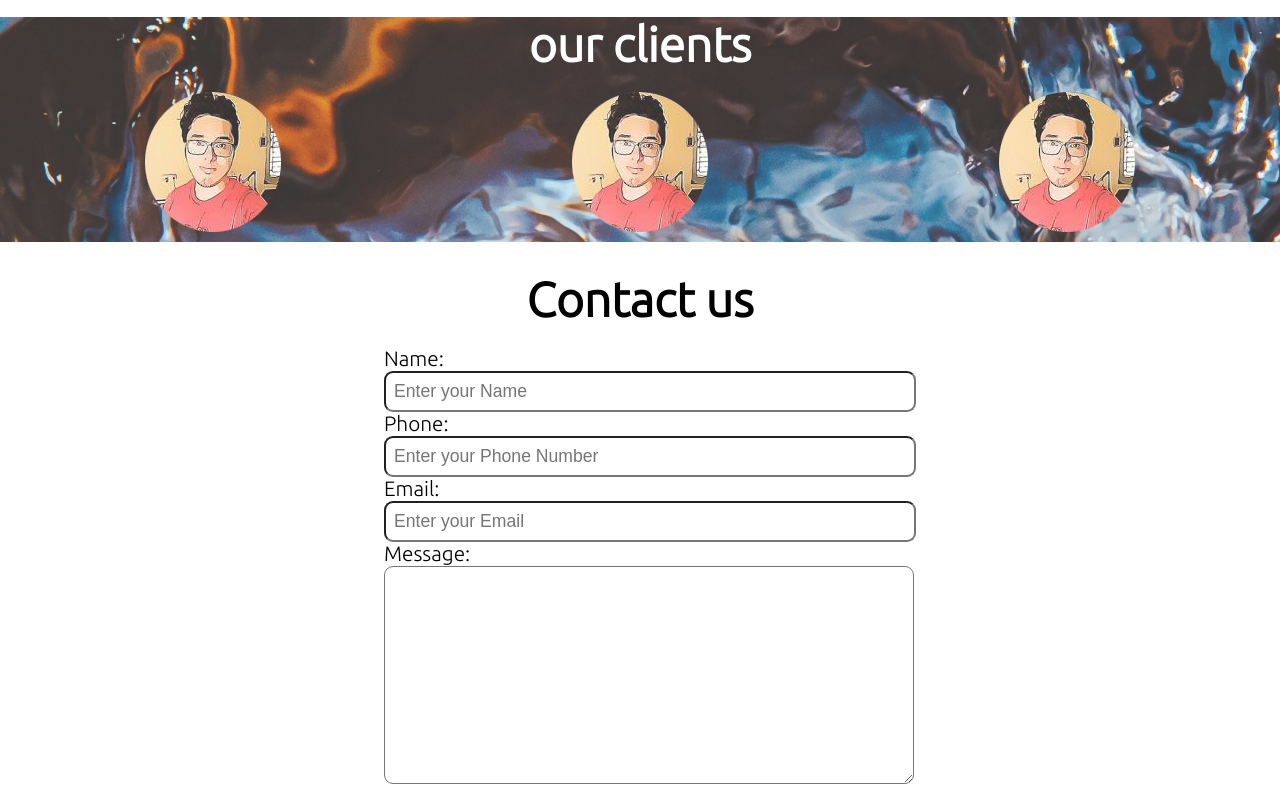
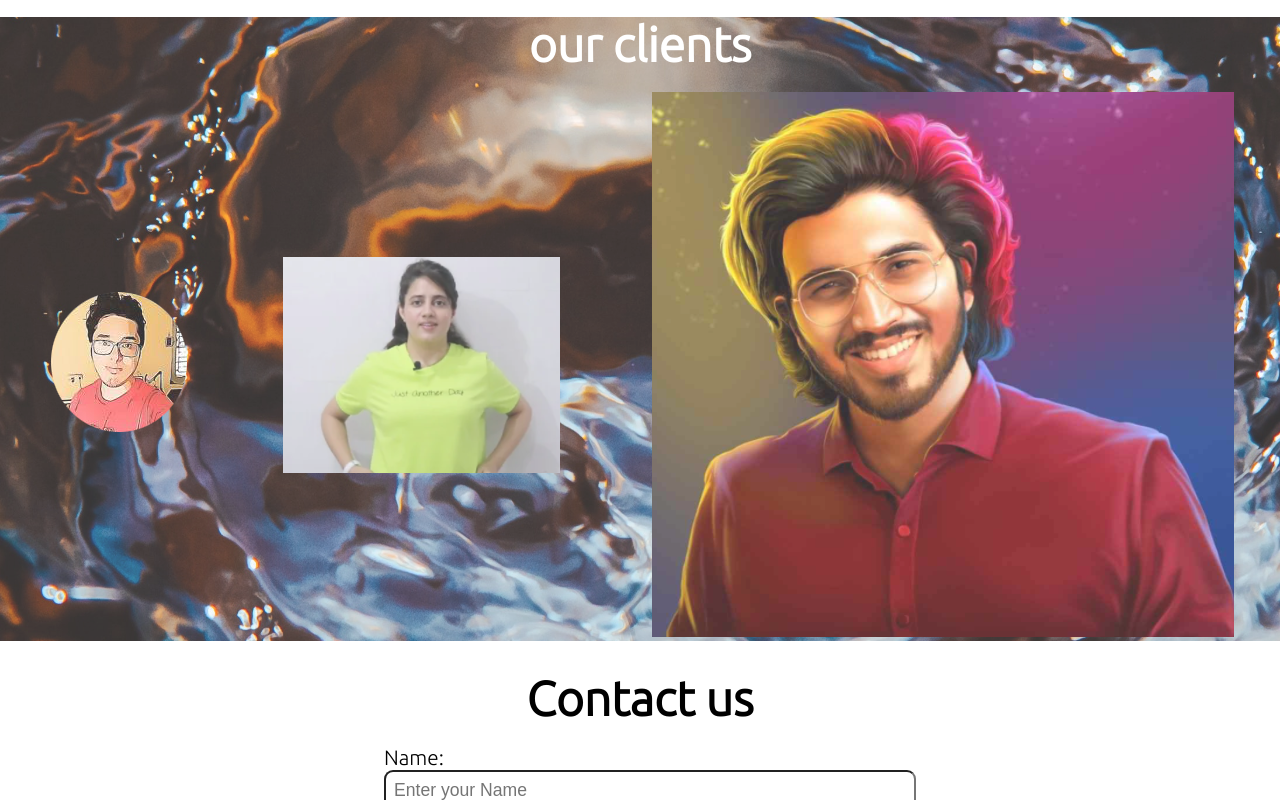
Before and after one commit to Rasho7/responsiveproject.github.io, a plain HTML site: page index.html in a window 1280 px wide. Shown: the part 1311-2111 px from the top of the page. Drawn offline with Linux system fonts and the light colour scheme.

Commit message:
ClientUpdatedButtonAdded

```diff
--- a/index.html
+++ b/index.html
@@ -86,15 +86,15 @@
         <div class="client-box">
 
 <div class="client-logo">
-    <img src="img/logo.png" alt="logo.com">
+    <img src="img/Harry.png" alt="logo.com">
 </div>
 
 <div class="client-logo">
-    <img src="img/logo.png" alt="logo.com">
+    <img src="img/Jenny.png" alt="logo.com">
 </div>
 
 <div class="client-logo">
-    <img src="img/logo.png" alt="logo.com">
+    <img src="img/AmanDhatarwal.png" alt="logo.com">
 </div>
 
 <!-- <div class="client-logo">
@@ -140,6 +140,8 @@
 
                 </div>
 
+                <button class="contactbtn">Submit</button>
+
             </form>
 
         </div>
```
